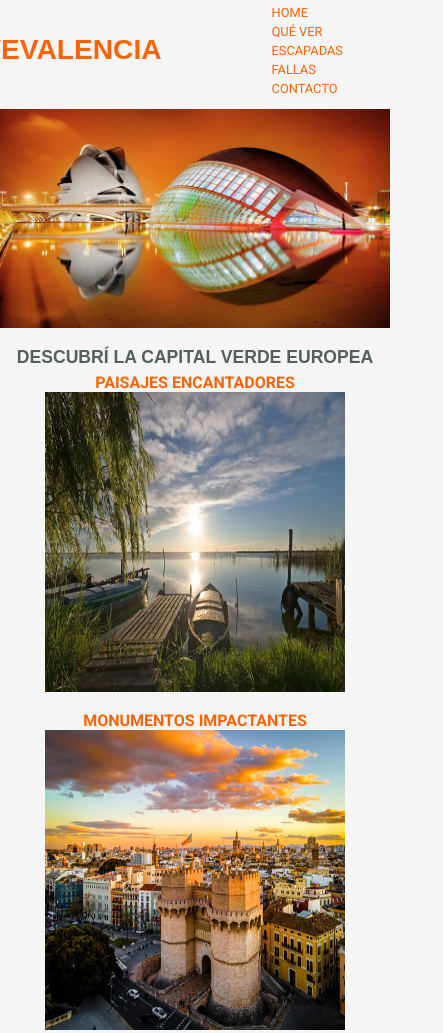
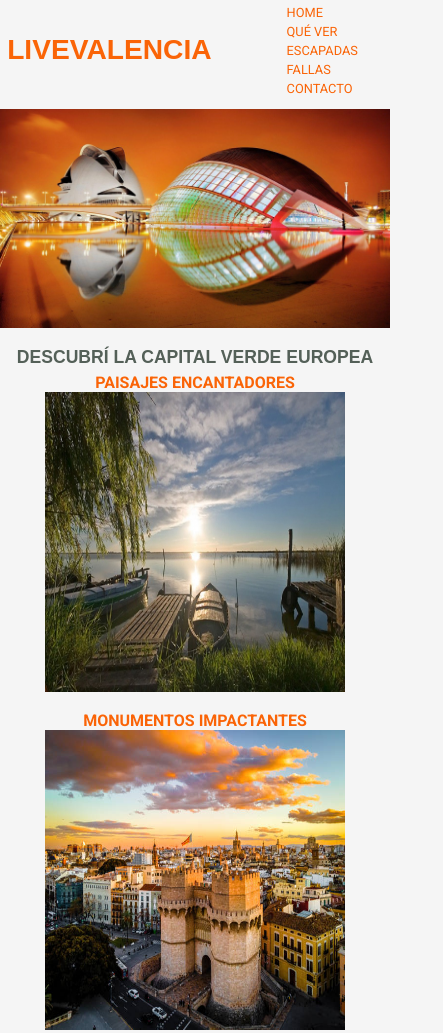
Before and after one commit to Daiana463/FP-Andereggen, a plain HTML site: page index.html in a window 390 px wide. Shown: the top 1033 px of the page, 443 px wide, since content can reach past the window. Drawn offline with Linux system fonts and the light colour scheme; a web font is replaced by a local one.

Commit message:
Cambios opción mobile 4

```diff
--- a/css/style.css
+++ b/css/style.css
@@ -97,13 +97,14 @@ ul {
 
     .logo {
         font-size: 0.8em;
+        margin: 5px 5px 5px 25px;
     }
 
     .button-nav {
         color: #fa6407;
         font-size: 0.8em;
-        margin: 50px;
-        padding: 5px 50px;
+        margin: 20px;
+        padding: 5px 40px;
     }
 
     .subtitle {
```
